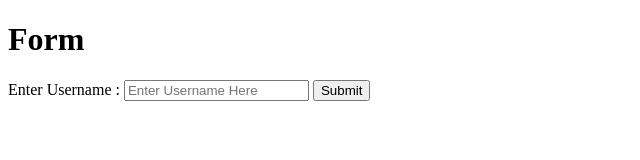
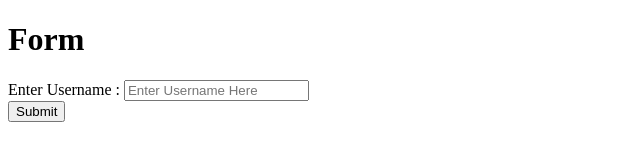
Before and after one commit to Vraj6605/GitHub-User-Data, a plain HTML site: page index.html in a window 1280 px wide. Shown: the whole page, without its empty margins (0-640 px from the left). Drawn offline with Linux system fonts and the light colour scheme.

Commit message:
Update index.html

```diff
--- a/index.html
+++ b/index.html
@@ -10,7 +10,7 @@
 <body>
   <h1>Form</h1>
 
-    Enter Username : <input type="text" name="uname" id="uname" placeholder="Enter Username Here">
+    Enter Username : <input type="text" name="uname" id="uname" placeholder="Enter Username Here"><br>
     <button id="submit">Submit</button>
 
   <script>
```
